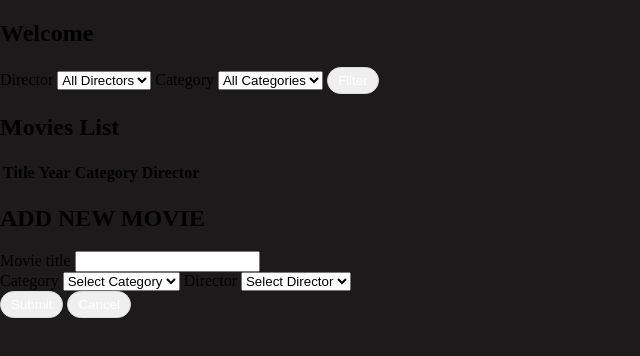
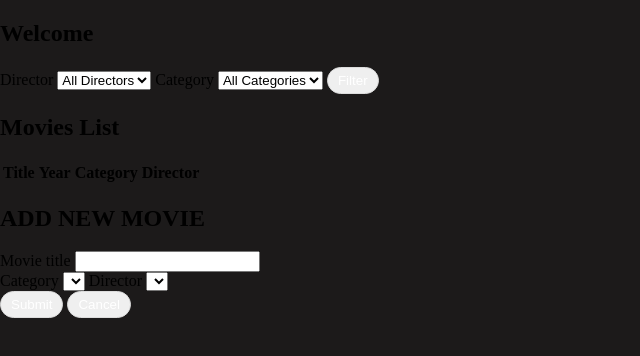
Before and after one commit to Panida287/api-development-assignment, a website: page frontend/index.html in a window 1280 px wide. Shown: the whole page, without its empty margins (0-640 px from the left). Drawn offline with Linux system fonts and the light colour scheme.

Commit message:
feat: adjusted populateDropdowns so it also populate dropdown input

```diff
--- a/frontend/index.html
+++ b/frontend/index.html
@@ -75,21 +75,19 @@
         </div>
 
         <!-- category -->
-        <label class="text-text" for="category">Category</label>
-        <select id="category"
+        <label class="text-text" for="category-input">Category</label>
+        <select id="category-input"
                 name="category"
                 required
                 class="border w-full text-text border-gray-300 p-2 mt-2 rounded-md bg-transparent">
-            <option value="" disabled selected>Select Category</option>
         </select>
 
         <!-- director -->
-        <label class="text-text" for="director">Director</label>
-        <select id="director"
+        <label class="text-text" for="director-input">Director</label>
+        <select id="director-input"
                 name="director"
                 required
                 class="border w-full text-text border-gray-300 p-2 mt-2 rounded-md bg-transparent">
-            <option value="" disabled selected>Select Director</option>
         </select>
 
         <!-- Buttons -->
```
Also changed, not shown: frontend/src/js/router/views/home.js (+11 -1 lines).
